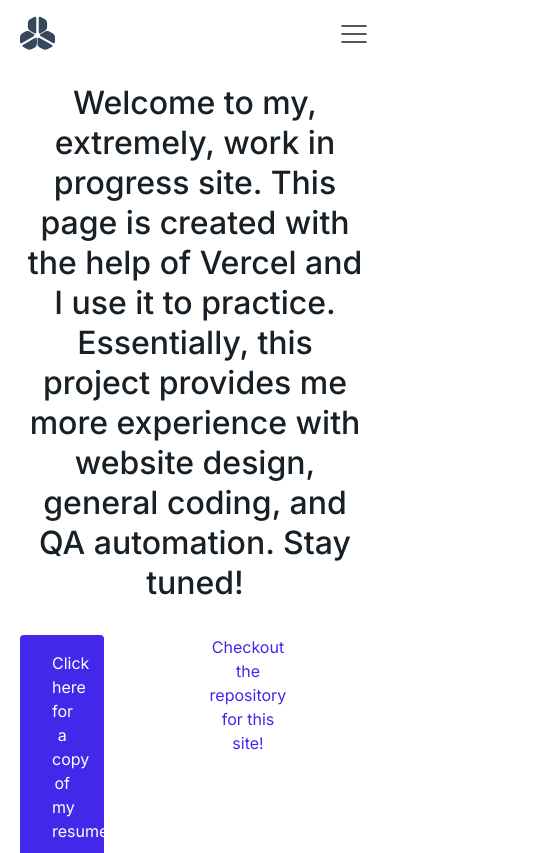
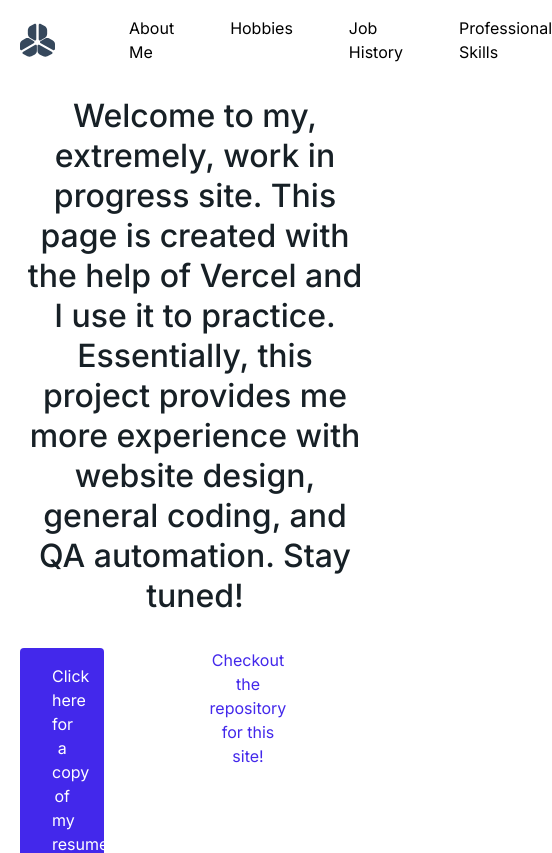
Before and after one commit to aaronnicholashaigh/ProfessionalSite, a Next.js app: page / in a window 390 px wide. Shown: the top 853 px of the page, 552 px wide, since content can reach past the window. Built offline with nearby package versions, Linux system fonts and the light colour scheme.

Commit message:
Update NewNavbar.tsx
want links to show up on mobile for now.  Hook them up to the hamburger menu later.

```diff
--- a/app/components/NewNavbar.tsx
+++ b/app/components/NewNavbar.tsx
@@ -9,7 +9,7 @@
         <nav className="flex w-full items-center justify-between px-[20px] py-[16px] lg:container lg:mx-auto lg:px-20">
             <div className="flex items-center">
                 <Image src={Logo} alt="Logo" />
-                <div className="hidden lg:flex pl-[74px] gap-x-[56px]">
+                <div className="flex pl-[74px] gap-x-[56px]">
                     <a href="/about-me">About Me</a>
                     <a href="/hobbies">Hobbies</a>
                     <a href="/job-history">Job History</a>
```
